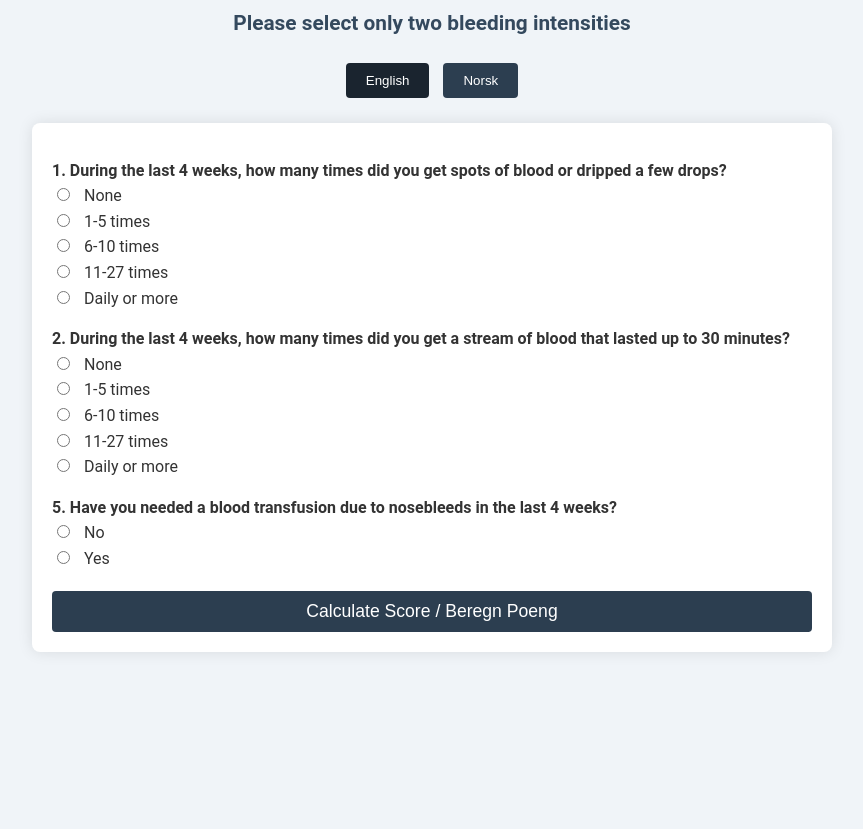
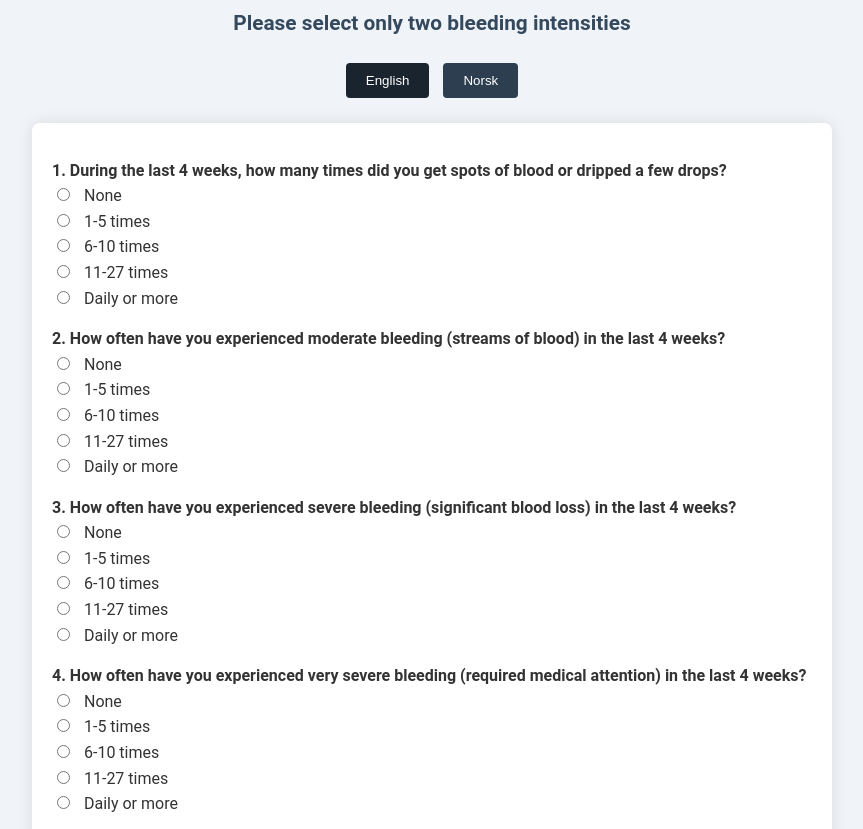
Before and after one commit to OJ-Blue/Osler-HHT, a plain HTML site: page index.html in a window 1280 px wide. Shown: the part 107-936 px from the top of the page, without its empty margins (208-1071 px from the left). Before the commit the page ends 800 px from the top, so only its background shows below. Drawn offline with Linux system fonts and the light colour scheme.

Commit message:
Update index.html

```diff
--- a/index.html
+++ b/index.html
@@ -116,7 +116,6 @@
 
    <h1 id="page-title">Epistaxis Grading (IFT)</h1>
 
-   <!-- Subheading with instruction for patients -->
    <h2 id="subheading" data-en="Please select only two bleeding intensities" data-no="Vennligst velg kun to blødningsintensiteter">Please select only two bleeding intensities</h2>
 
    <!-- Language Switch -->
@@ -126,6 +125,7 @@
    </div>
 
    <form id="epistaxisForm">
+       <!-- Intensity Questions -->
        <div class="option-group">
            <label id="q1" data-en="1. During the last 4 weeks, how many times did you get spots of blood or dripped a few drops?" data-no="1. I løpet av de siste 4 ukene, hvor mange ganger har du fått blodrypp fra nesen (inkl.blodflekk på lommetørkle)?">1. During the last 4 weeks, how many times did you get spots of blood or dripped a few drops?</label>
            <input type="radio" name="intensity1" value="0"> <span data-en="None" data-no="Ingen">None</span><br>
@@ -135,9 +135,8 @@
            <input type="radio" name="intensity1" value="4"> <span data-en="Daily or more" data-no="Daglig eller mer">Daily or more</span>
        </div>
 
-       <!-- Repetisjon for intensity2, intensity3, intensity4, og transfusion -->
        <div class="option-group">
-           <label id="q2" data-en="2. During the last 4 weeks, how many times did you get a stream of blood that lasted up to 30 minutes?" data-no="2. I løpet av de siste 4 ukene, hvor mange ganger har du fått en blodstrøm som varte i opptil 30 minutter?">2. During the last 4 weeks, how many times did you get a stream of blood that lasted up to 30 minutes?</label>
+           <label id="q2" data-en="2. How often have you experienced moderate bleeding (streams of blood) in the last 4 weeks?" data-no="2. Hvor ofte har du opplevd moderat blødning (blodstrømmer) de siste 4 ukene?">2. How often have you experienced moderate bleeding (streams of blood) in the last 4 weeks?</label>
            <input type="radio" name="intensity2" value="0"> <span data-en="None" data-no="Ingen">None</span><br>
            <input type="radio" name="intensity2" value="1"> <span data-en="1-5 times" data-no="1-5 ganger">1-5 times</span><br>
            <input type="radio" name="intensity2" value="2"> <span data-en="6-10 times" data-no="6-10 ganger">6-10 times</span><br>
@@ -145,7 +144,23 @@
            <input type="radio" name="intensity2" value="4"> <span data-en="Daily or more" data-no="Daglig eller mer">Daily or more</span>
        </div>
 
-       <!-- Gjenta for intensity3, intensity4 osv. og transfusion -->
+       <div class="option-group">
+           <label id="q3" data-en="3. How often have you experienced severe bleeding (significant blood loss) in the last 4 weeks?" data-no="3. Hvor ofte har du opplevd alvorlig blødning (betydelig blodtap) de siste 4 ukene?">3. How often have you experienced severe bleeding (significant blood loss) in the last 4 weeks?</label>
+           <input type="radio" name="intensity3" value="0"> <span data-en="None" data-no="Ingen">None</span><br>
+           <input type="radio" name="intensity3" value="1"> <span data-en="1-5 times" data-no="1-5 ganger">1-5 times</span><br>
+           <input type="radio" name="intensity3" value="2"> <span data-en="6-10 times" data-no="6-10 ganger">6-10 times</span><br>
+           <input type="radio" name="intensity3" value="3"> <span data-en="11-27 times" data-no="11-27 ganger">11-27 times</span><br>
+           <input type="radio" name="intensity3" value="4"> <span data-en="Daily or more" data-no="Daglig eller mer">Daily or more</span>
+       </div>
+
+       <div class="option-group">
+           <label id="q4" data-en="4. How often have you experienced very severe bleeding (required medical attention) in the last 4 weeks?" data-no="4. Hvor ofte har du opplevd svært alvorlig blødning (krevd medisinsk behandling) de siste 4 ukene?">4. How often have you experienced very severe bleeding (required medical attention) in the last 4 weeks?</label>
+           <input type="radio" name="intensity4" value="0"> <span data-en="None" data-no="Ingen">None</span><br>
+           <input type="radio" name="intensity4" value="1"> <span data-en="1-5 times" data-no="1-5 ganger">1-5 times</span><br>
+           <input type="radio" name="intensity4" value="2"> <span data-en="6-10 times" data-no="6-10 ganger">6-10 times</span><br>
+           <input type="radio" name="intensity4" value="3"> <span data-en="11-27 times" data-no="11-27 ganger">11-27 times</span><br>
+           <input type="radio" name="intensity4" value="4"> <span data-en="Daily or more" data-no="Daglig eller mer">Daily or more</span>
+       </div>
 
        <div class="option-group">
            <label id="q5" data-en="5. Have you needed a blood transfusion due to nosebleeds in the last 4 weeks?" data-no="5. Har du trengt en blodoverføring på grunn av neseblødning de siste 4 ukene?">5. Have you needed a blood transfusion due to nosebleeds in the last 4 weeks?</label>
```
